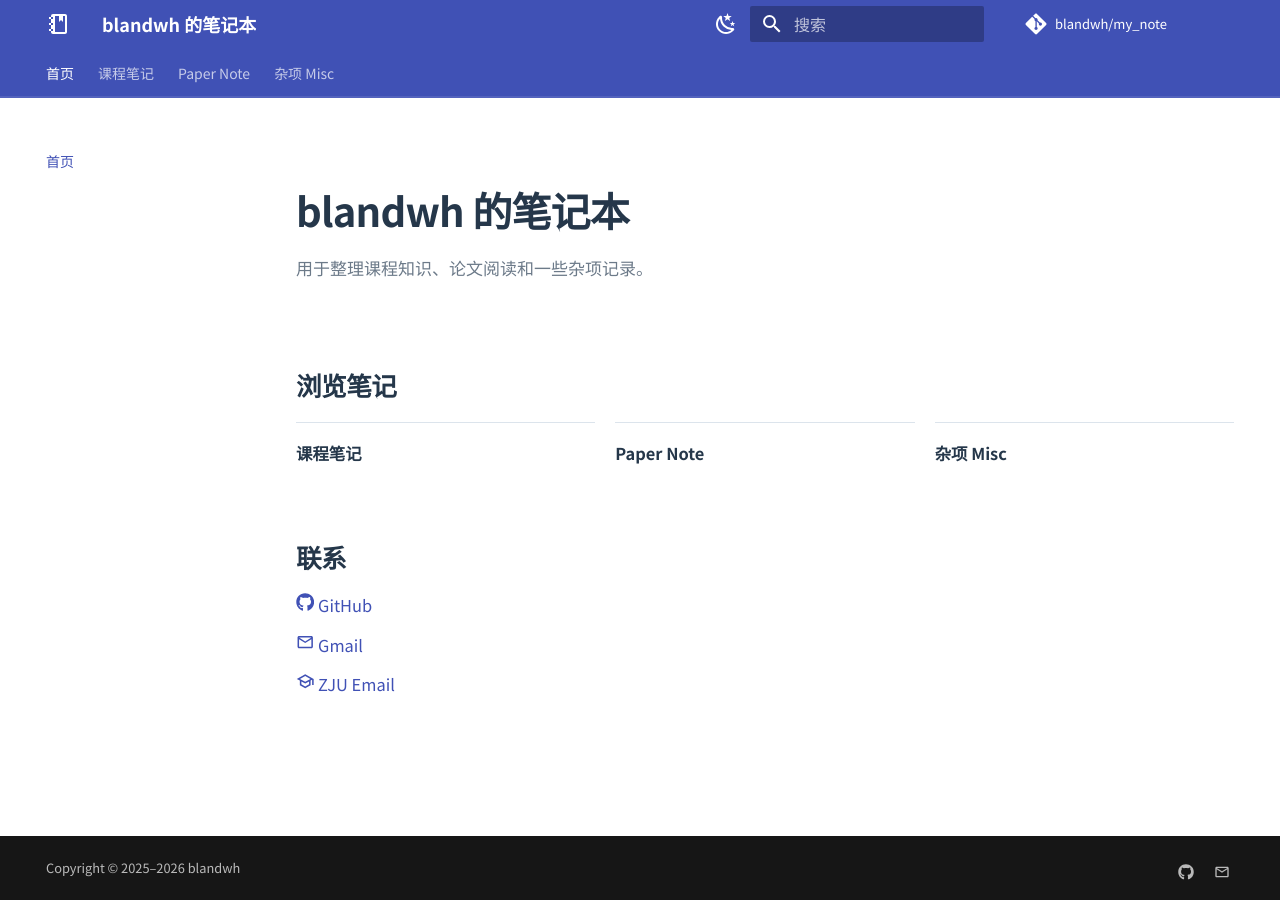
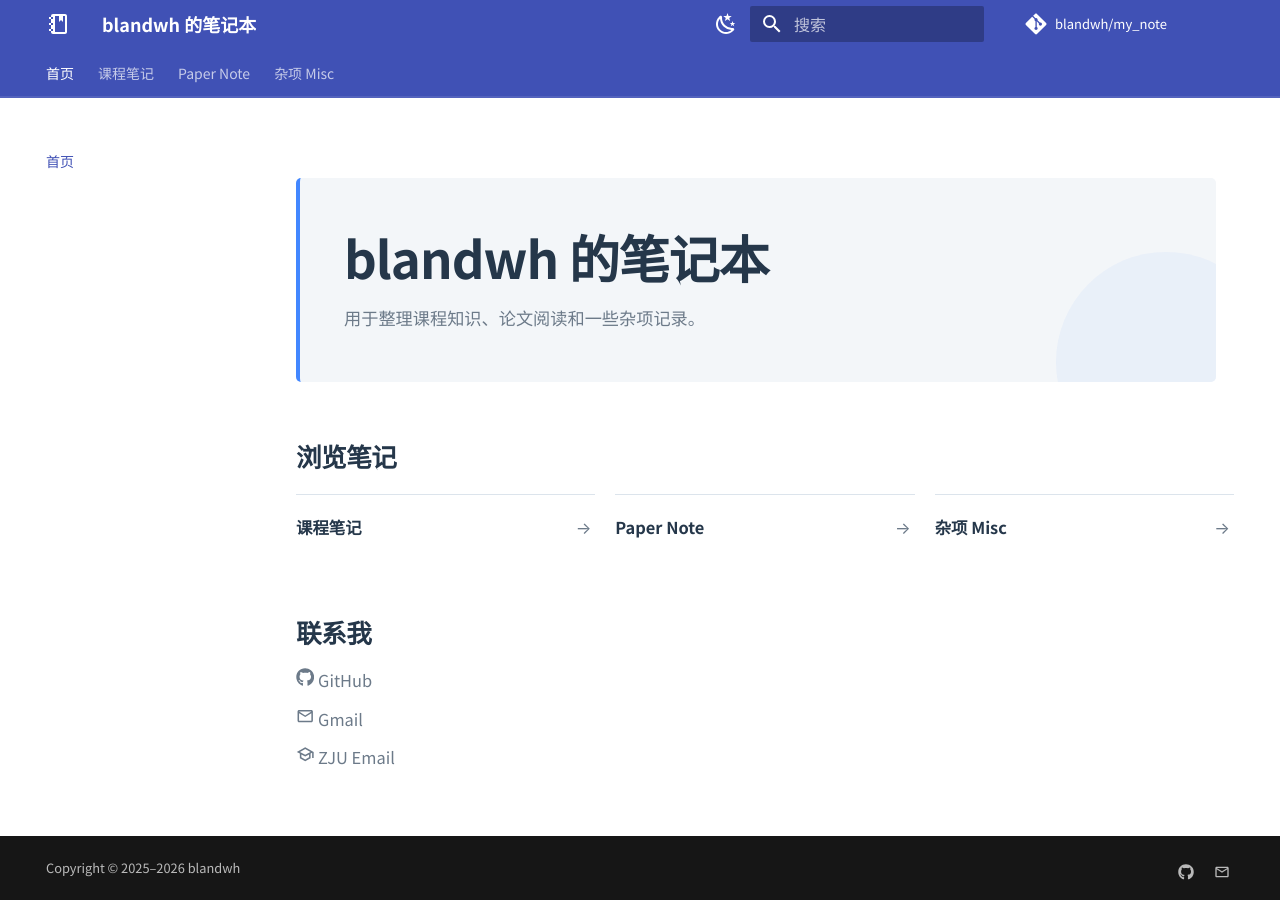
Before and after one commit to blandwh/my_note, an MkDocs documentation site: the page built from docs/index.md, in a window 1280 px wide. Built offline with MkDocs 1.6.1 and Material for MkDocs 9.7.7, drawn with Linux system fonts in a browser that asks for light colours; comment, search, counter and statistics services are not loaded.

Commit message:
style: refine homepage design

```diff
--- a/docs/index.md
+++ b/docs/index.md
@@ -9,17 +9,32 @@ hide:
 
 用于整理课程知识、论文阅读和一些杂项记录。
 
+<!-- 可以在这里继续写一两句介绍，不需要改动外层的 div。 -->
+
 </div>
 
 ## 浏览笔记
 
-<div class="home-sections">
+<nav class="home-sections" aria-label="笔记分类">
   <a href="course-notes/">课程笔记</a>
   <a href="paper-notes/">Paper Note</a>
   <a href="misc/">杂项 Misc</a>
+</nav>
+
+<!--
+需要“最近更新”时，可以取消下面这段的注释并替换内容：
+
+## 最近更新
+
+<div class="home-updates" markdown>
+
+- [笔记标题](笔记路径.md) <time>YYYY-MM-DD</time>
+- [笔记标题](笔记路径.md) <time>YYYY-MM-DD</time>
+
 </div>
+-->
 
-## 联系
+## 联系我
 
 <div class="home-contact" markdown>
 
--- a/docs/stylesheets/extra.css
+++ b/docs/stylesheets/extra.css
@@ -6,6 +6,7 @@
   --notebook-ink: #25374a;
   --notebook-muted: #6c7a89;
   --notebook-line: #dce4ec;
+  --notebook-panel: #f3f6f9;
 }
 
 [data-md-color-scheme="slate"] {
@@ -16,11 +17,12 @@
   --notebook-ink: #e8eef4;
   --notebook-muted: #a7b4c1;
   --notebook-line: #344456;
+  --notebook-panel: #1d2732;
 }
 
 .md-header {
+  border-bottom: 1px solid rgba(255, 255, 255, 0.1);
   box-shadow: none;
-  border-bottom: 1px solid rgba(255, 255, 255, 0.1);
 }
 
 .md-tabs {
@@ -52,22 +54,44 @@
   text-underline-offset: 0.16em;
 }
 
-/* Homepage */
+/* 首页 */
 .home-hero {
-  max-width: 40rem;
-  padding: 1.8rem 0 0.6rem;
+  position: relative;
+  max-width: 46rem;
+  margin: 1.5rem 0 2.8rem;
+  padding: 2.4rem 2.2rem;
+  overflow: hidden;
+  background: var(--notebook-panel);
+  border-left: 0.2rem solid var(--md-accent-fg-color);
+  border-radius: 0.25rem;
+}
+
+.home-hero::after {
+  position: absolute;
+  right: -3rem;
+  bottom: -4.5rem;
+  width: 11rem;
+  height: 11rem;
+  background: var(--md-accent-fg-color);
+  border-radius: 50%;
+  content: "";
+  opacity: 0.06;
+  pointer-events: none;
 }
 
 .md-typeset .home-hero h1 {
-  margin: 0 0 0.75rem;
-  font-size: 2rem;
-  line-height: 1.3;
+  margin: 0 0 0.65rem;
+  font-size: clamp(1.9rem, 4vw, 2.55rem);
+  line-height: 1.25;
 }
 
 .home-hero > p {
-  max-width: 38rem;
+  position: relative;
+  z-index: 1;
+  max-width: 36rem;
+  margin: 0;
   color: var(--notebook-muted);
-  font-size: 0.85rem;
+  font-size: 0.86rem;
 }
 
 .home-sections {
@@ -78,12 +102,23 @@
 }
 
 .md-typeset .home-sections a {
-  padding: 0.8rem 0;
+  position: relative;
+  padding: 0.9rem 2rem 0.9rem 0;
   color: var(--notebook-ink);
   border-top: 1px solid var(--notebook-line);
+  font-weight: 600;
   text-decoration: none;
-  font-weight: 600;
   transition: color 150ms ease, border-color 150ms ease;
+}
+
+.md-typeset .home-sections a::after {
+  position: absolute;
+  top: 0.9rem;
+  right: 0.2rem;
+  color: var(--notebook-muted);
+  content: "→";
+  font-weight: 400;
+  transition: transform 150ms ease;
 }
 
 .md-typeset .home-sections a:hover {
@@ -91,16 +126,51 @@
   border-color: var(--md-accent-fg-color);
 }
 
+.md-typeset .home-sections a:hover::after {
+  transform: translateX(0.2rem);
+}
+
 .home-contact {
   display: grid;
   grid-template-columns: 1fr;
-  gap: 0.5rem;
+  gap: 0.45rem;
 }
 
 .md-typeset .home-contact p {
   display: contents;
 }
 
+.md-typeset .home-contact a {
+  width: fit-content;
+  color: var(--notebook-muted);
+  text-decoration: none;
+}
+
+.md-typeset .home-contact a:hover {
+  color: var(--md-accent-fg-color);
+}
+
+/* 取消 index.md 中“最近更新”的注释后，这段样式会自动生效。 */
+.home-updates ul {
+  padding: 0;
+  list-style: none;
+}
+
+.home-updates li {
+  display: flex;
+  justify-content: space-between;
+  gap: 1rem;
+  padding: 0.6rem 0;
+  border-bottom: 1px solid var(--notebook-line);
+}
+
+.home-updates time {
+  flex: none;
+  color: var(--notebook-muted);
+  font-size: 0.7rem;
+}
+
+/* 正文通用样式 */
 .md-typeset code {
   border-radius: 0.25rem;
 }
@@ -123,21 +193,29 @@
 
 @media screen and (max-width: 44rem) {
   .home-hero {
-    padding-top: 1rem;
+    margin-top: 0.8rem;
+    padding: 1.6rem 1.3rem;
   }
 
   .md-typeset .home-hero h1 {
-    font-size: 1.9rem;
+    font-size: 1.8rem;
   }
 
   .home-sections {
     grid-template-columns: 1fr;
     gap: 0;
   }
+
+  .home-updates li {
+    align-items: flex-start;
+    flex-direction: column;
+    gap: 0.1rem;
+  }
 }
 
 @media (prefers-reduced-motion: reduce) {
-  .md-typeset .home-sections a {
+  .md-typeset .home-sections a,
+  .md-typeset .home-sections a::after {
     transition: none;
   }
 }
```
